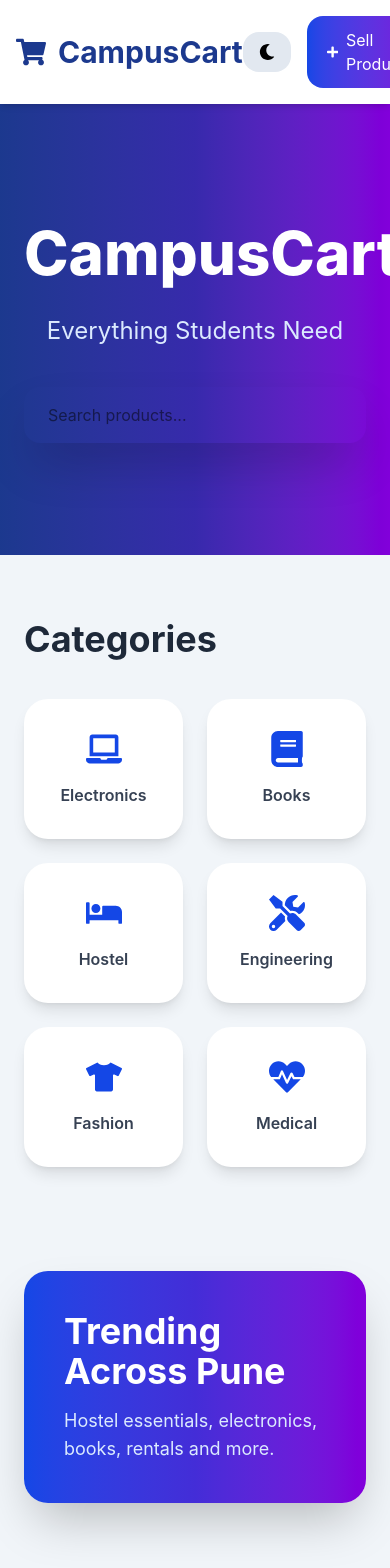
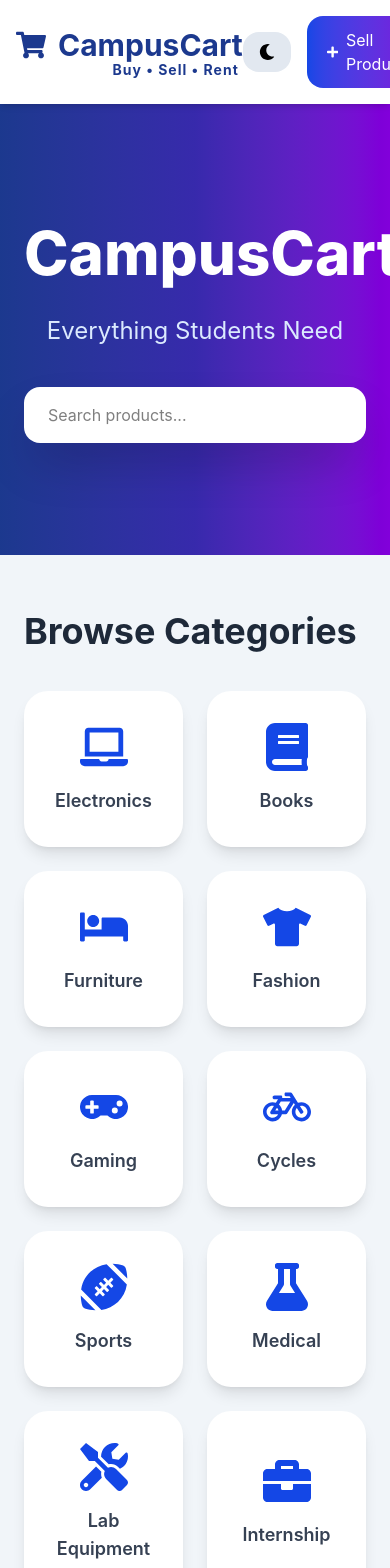
Before and after one commit to Ajinkya306/CampusCart, a React app in the folder Frontend/frontend/: page / in a window 390 px wide. Shown: the top 1568 px of the page. Built offline with nearby package versions, Linux system fonts and the light colour scheme; no server answers; the HTML template or start-up script is replaced by a standard one.

Commit message:
Everything is Working 2

```diff
--- a/Frontend/frontend/package.json
+++ b/Frontend/frontend/package.json
@@ -12,7 +12,7 @@
   "dependencies": {
     "axios": "^1.16.1",
     "firebase": "^12.13.0",
-    "framer-motion": "^12.38.0",
+    "framer-motion": "^12.39.0",
     "react": "^19.2.6",
     "react-dom": "^19.2.6",
     "react-icons": "^5.6.0",
--- /dev/null
+++ b/Frontend/frontend/src/components/CategorySection.jsx
@@ -0,0 +1,120 @@
+import {
+  FaLaptop,
+  FaBook,
+  FaBed,
+  FaTshirt,
+  FaGamepad,
+  FaBicycle,
+  FaFootballBall,
+  FaFlask,
+  FaTools,
+  FaBriefcase,
+} from "react-icons/fa";
+
+const categoryData = [
+
+  {
+    name: "Electronics",
+    icon: <FaLaptop />,
+  },
+
+  {
+    name: "Books",
+    icon: <FaBook />,
+  },
+
+  {
+    name: "Furniture",
+    icon: <FaBed />,
+  },
+
+  {
+    name: "Fashion",
+    icon: <FaTshirt />,
+  },
+
+  {
+    name: "Gaming",
+    icon: <FaGamepad />,
+  },
+
+  {
+    name: "Cycles",
+    icon: <FaBicycle />,
+  },
+
+  {
+    name: "Sports",
+    icon: <FaFootballBall />,
+  },
+
+  {
+    name: "Medical",
+    icon: <FaFlask />,
+  },
+
+  {
+    name: "Lab Equipment",
+    icon: <FaTools />,
+  },
+
+  {
+    name: "Internship",
+    icon: <FaBriefcase />,
+  },
+
+];
+
+export default function CategorySection({
+
+  setCategory,
+
+}) {
+
+  return (
+
+    <section className="max-w-7xl mx-auto px-6 py-14">
+
+      <h2 className="text-4xl font-bold text-gray-800 mb-10">
+
+        Browse Categories
+
+      </h2>
+
+      <div className="grid grid-cols-2 sm:grid-cols-3 md:grid-cols-4 lg:grid-cols-5 gap-6">
+
+        {
+          categoryData.map(
+            (item, index) => (
+
+              <div
+                key={index}
+                onClick={() =>
+                  setCategory(item.name)
+                }
+                className="bg-white rounded-3xl shadow-lg p-8 flex flex-col items-center justify-center gap-4 hover:-translate-y-2 hover:shadow-2xl transition-all duration-300 cursor-pointer"
+              >
+
+                <div className="text-5xl text-blue-700">
+
+                  {item.icon}
+
+                </div>
+
+                <p className="text-lg font-semibold text-gray-700 text-center">
+
+                  {item.name}
+
+                </p>
+
+              </div>
+
+            )
+          )
+        }
+
+      </div>
+
+    </section>
+  );
+}
--- a/Frontend/frontend/src/components/FilterBar.jsx
+++ b/Frontend/frontend/src/components/FilterBar.jsx
@@ -1,3 +1,6 @@
+import categories from "../data/categories";
+
+
 export default function FilterBar({
 
   search,
@@ -40,20 +43,25 @@ export default function FilterBar({
       >
 
         <option value="">
-          All Categories
+          Everything
         </option>
 
-        <option value="Electronics">
-          Electronics
-        </option>
+        {
+          categories.map(
+            (category, index) => (
 
-        <option value="Books">
-          Books
-        </option>
+              <option
+                key={index}
+                value={category}
+              >
 
-        <option value="Medical">
-          Medical
-        </option>
+                {category}
+
+              </option>
+
+            )
+          )
+        }
 
       </select>
 
--- a/Frontend/frontend/src/components/Hero.jsx
+++ b/Frontend/frontend/src/components/Hero.jsx
@@ -21,7 +21,7 @@ export default function Hero() {
           <input
             type="text"
             placeholder="Search products..."
-            className="w-full max-w-2xl px-6 py-4 rounded-2xl text-black outline-none shadow-2xl"
+            className="w-full max-w-2xl px-6 py-4 rounded-2xl bg-white text-black outline-none shadow-2xl"
           />
         </div>
       </motion.div>
--- a/Frontend/frontend/src/components/Navbar.jsx
+++ b/Frontend/frontend/src/components/Navbar.jsx
@@ -43,14 +43,27 @@ export default function Navbar() {
 
       <div className="max-w-7xl mx-auto px-4 py-4 flex items-center justify-between">
 
-        <Link
-          to="/"
-          className="flex items-center gap-3 text-3xl font-bold text-blue-900"
-        >
+        <Link to="/" >
 
-          <FaShoppingCart />
+          <div className="flex flex-col leading-none">
 
-          CampusCart
+            <div className="flex items-center gap-3 text-3xl font-bold text-blue-900">
+
+              <FaShoppingCart />
+
+              <span>
+               CampusCart
+              </span>
+
+            </div>
+
+            <span className="text-[14px] text-blue-900 font-bold ml-auto pr-1 mt-0.2 tracking-[1px]">
+
+              Buy • Sell • Rent
+
+            </span>
+
+          </div>
 
         </Link>
 
--- /dev/null
+++ b/Frontend/frontend/src/data/categories.js
@@ -0,0 +1,35 @@
+const categories = [
+
+  "Electronics",
+
+  "Books",
+
+  "Notes",
+
+  "Medical",
+
+  "Hostel",
+
+  "Furniture",
+
+  "Fashion",
+
+  "Sports",
+
+  "Lab Equipment",
+
+  "Cycles",
+
+  "Calculator",
+
+  "Gaming",
+
+  "Internship",
+
+  "Services",
+
+
+
+];
+
+export default categories;
--- a/Frontend/frontend/src/pages/AddProduct.jsx
+++ b/Frontend/frontend/src/pages/AddProduct.jsx
@@ -1,10 +1,8 @@
 import { useState } from "react";
-
 import axios from "axios";
-
 import { useContext } from "react";
-
 import { AuthContext } from "../context/AuthContext";
+import categories from "../data/categories";
 
 import {
   Navigate,
@@ -161,14 +159,35 @@ export default function AddProduct() {
             required
           />
 
-          <input
-            type="text"
+          <select
             name="category"
-            placeholder="Category"
             onChange={handleChange}
             className="w-full border border-slate-300 p-4 rounded-2xl bg-white text-black"
             required
-          />
+          >
+
+          <option value="">
+            Select Category
+            </option>
+
+              {
+              categories.map(
+                (category, index) => (
+
+                  <option
+                    key={index}
+                    value={category}
+                  >
+
+                    {category}
+
+                  </option>
+
+                )
+              )
+            }
+
+          </select>
 
           <input
             type="text"
--- a/Frontend/frontend/src/pages/Home.jsx
+++ b/Frontend/frontend/src/pages/Home.jsx
@@ -1,20 +1,13 @@
 import { useEffect, useState } from "react";
-
 import axios from "axios";
-
 import Navbar from "../components/Navbar";
-
 import Hero from "../components/Hero";
-
 import Categories from "../components/Categories";
-
 import TrendingBanner from "../components/TrendingBanner";
-
 import FilterBar from "../components/FilterBar";
-
 import ProductCard from "../components/ProductCard";
-
 import Footer from "../components/Footer";
+import CategorySection from "../components/CategorySection";
 
 export default function Home() {
 
@@ -118,7 +111,9 @@ export default function Home() {
 
       <Hero />
 
-      <Categories />
+      <CategorySection
+        setCategory={setCategory}
+      />
 
       <TrendingBanner />
 
```
Also changed, not shown: Frontend/frontend/src/pages/ProductDetails.jsx (+133 -48 lines), 1 other file (tests, documents, lock files or other folders).
